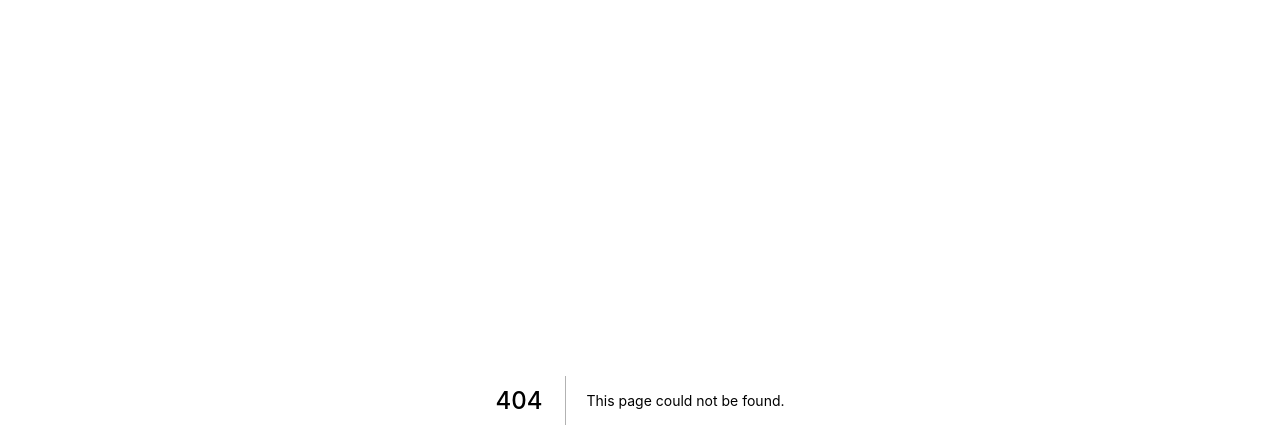
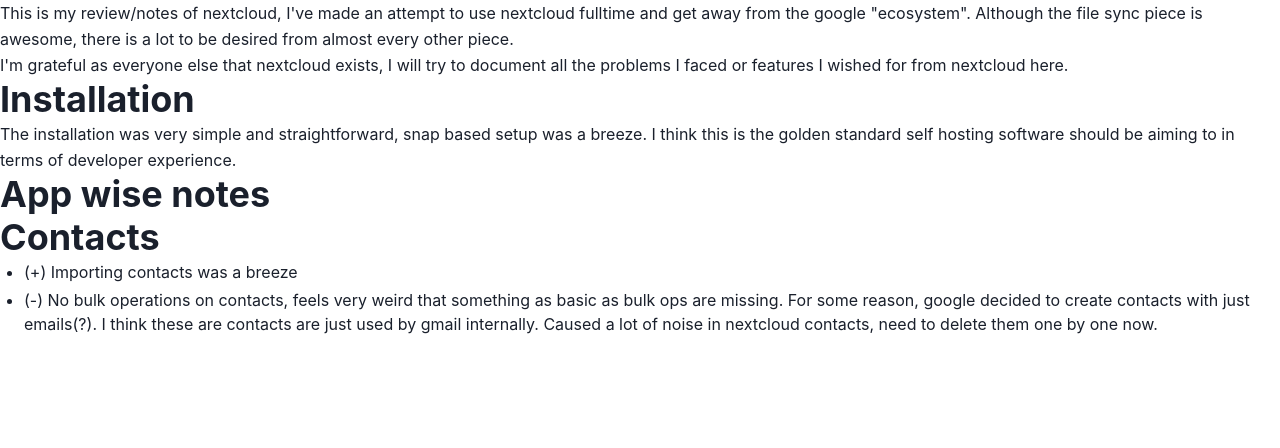
Before and after one commit to BharatKalluri/bharatkalluri.com, a Next.js app: page /note/nextcloud-review in a window 1280 px wide. Before the commit this address had no page. Shown: the top 448 px of the page. Built offline with nearby package versions, Linux system fonts and the light colour scheme.

Commit message:
Some more notes on contacts

```diff
--- /dev/null
+++ b/pages/note/nextcloud-review.mdx
@@ -0,0 +1,27 @@
+---
+title: My review of nextcloud
+publishedAt: "2020-12-31"
+draft: true
+tags:
+    - review
+---
+
+This is my review/notes of nextcloud, I've made an attempt to use nextcloud fulltime and get away from the google
+"ecosystem". Although the file sync piece is awesome, there is a lot to be desired from almost every other piece.
+
+I'm grateful as everyone else that nextcloud exists, I will try to document all the problems I faced or features I
+wished for from nextcloud here.
+
+## Installation
+
+The installation was very simple and straightforward, snap based setup was a breeze. I think this is the golden standard
+self hosting software should be aiming to in terms of developer experience.
+
+## App wise notes
+
+### Contacts
+
+-   (+) Importing contacts was a breeze
+-   (-) No bulk operations on contacts, feels very weird that something as basic as bulk ops are missing. For some
+    reason, google decided to create contacts with just emails(?). I think these are contacts are just used by gmail
+    internally. Caused a lot of noise in nextcloud contacts, need to delete them one by one now.
```
